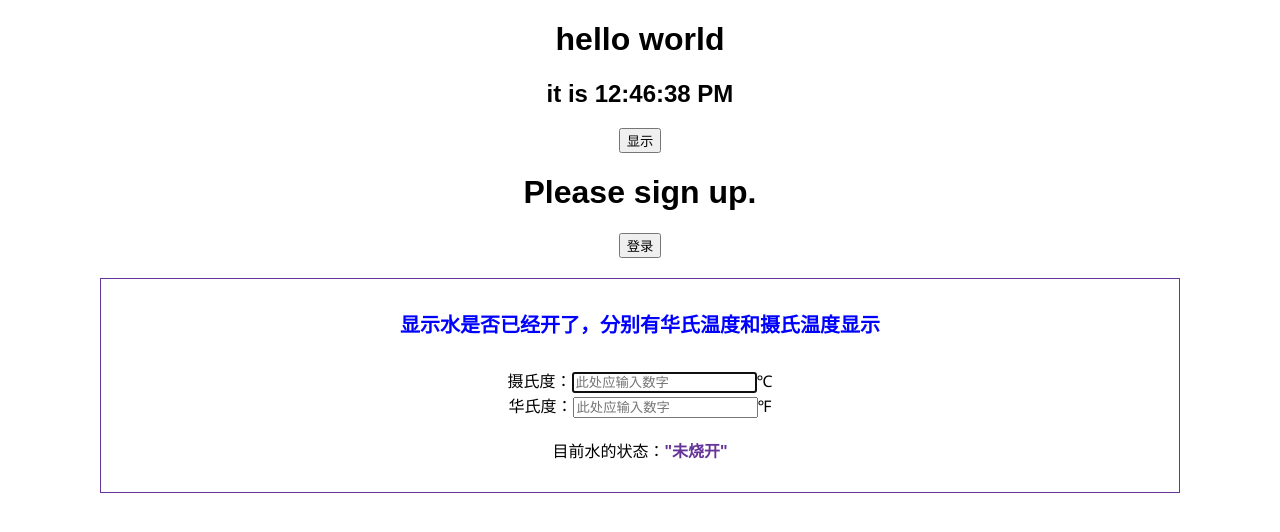
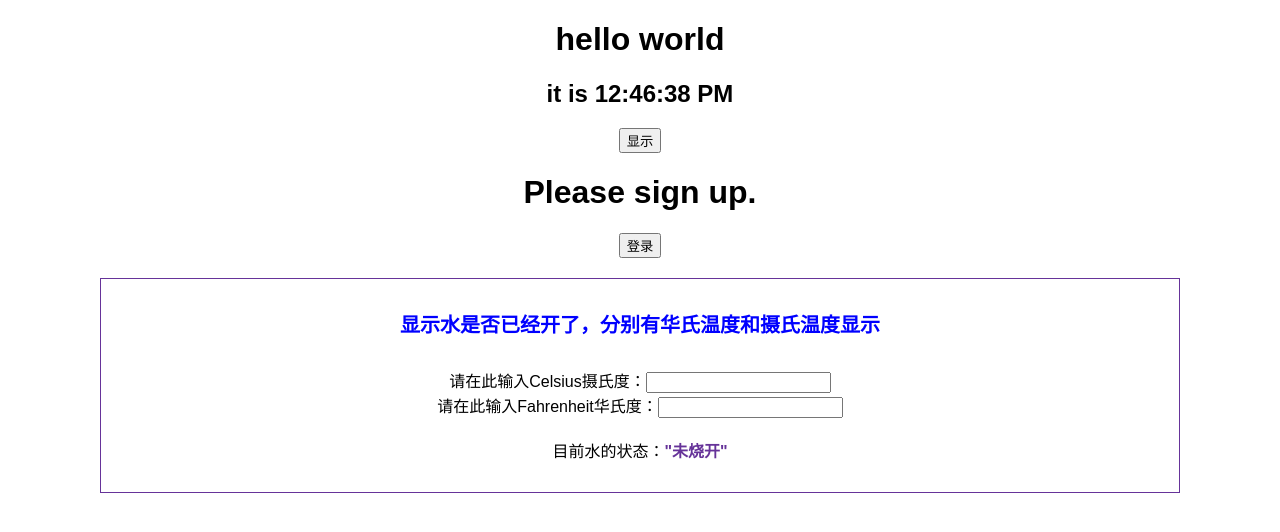
Before and after one commit to ChengMT/react-practice, a React (Create React App) app: page / in a window 1280 px wide. Shown: the top 532 px of the page. Built offline with nearby package versions, Linux system fonts and the light colour scheme.

Commit message:
温度转换

```diff
--- a/src/isLoggedIn/greet.js
+++ b/src/isLoggedIn/greet.js
@@ -1,9 +1,9 @@
 import React ,{Component} from  'react';
 
-function UserGreeting(props) {
+function UserGreeting() {
     return <h1>Welcome back!</h1>;
 }
-function GuestGreeting(props) {
+function GuestGreeting() {
     return <h1>Please sign up.</h1>;
 }
 
--- a/src/temperature/display.js
+++ b/src/temperature/display.js
@@ -1,43 +1,32 @@
 import React ,{Component} from 'react';
-// import PropTypes from 'prop-types';
+
+
 
 class Display extends React.Component{
-    // static propType = {
-    //     value: PropTypes.number
-    // }
-
     constructor(props){
         super(props);
-        this.handlehua = this.handlehua.bind(this);
-        this.handleshe = this.handleshe.bind(this);
+        this.handleClick = this.handleClick.bind(this);
     }
 
-    // 打开页面对摄氏度的输入框进行聚焦
-    componentDidMount(){
-        this.inputShe.focus()
-    }
-
-    handlehua(){
-        this.props.onhandlehua;
-    }
-
-    handleshe(){
-        this.props.onhandleshe;
+    handleClick(e){
+        this.props.onhandleClick(e.target.value)
     }
 
     render(){
+        const scale = this.props.scale;
+        const temperature = this.props.temperature;
+        const scaleList = {
+            c: 'Celsius摄氏度',
+            f: 'Fahrenheit华氏度'
+        }
         return(
             <div>
-                <div>摄氏度：<input value={this.props.she} onChange={this.handleshe} ref={(input)=>this.inputShe=input} placeholder="此处应输入数字" />℃</div>
-                <div>华氏度：<input value={this.props.hua} onChange={this.handlehua} placeholder="此处应输入数字" />℉</div>
+                请在此输入{scaleList[scale]}：
+                <input value={temperature} onChange={this.handleClick}  />
             </div>
         )
     }
 }
 
-// Display.propType = {
-//     hua: PropTypes.number,
-//     she: PropTypes.number
-// };
 
 export default Display ;
--- a/src/temperature/temperature.js
+++ b/src/temperature/temperature.js
@@ -5,81 +5,74 @@ import Display from './display.js';
 // import PropTypes from 'prop-types';
 // import Formula from './formula.js';
 
+
+function toCelsius(fahrenheit) {
+    return (fahrenheit - 32) * 5 / 9;
+  }
+
+  function toFahrenheit(celsius) {
+    return (celsius * 9 / 5) + 32;
+  }
+
+  function tryConvert(temperature, convert) {
+    const input = parseFloat(temperature);
+    if (Number.isNaN(input)) {
+        return '';
+    }
+    const output = convert(input);
+    const rounded = Math.round(output * 1000) / 1000;
+    return rounded.toString();
+
+  }
+
 class Temperature extends React.Component{
-    // static propTypes = {
-    //     hua: PropTypes.number,
-    //     she: PropTypes.number
-    //   }
-
     constructor(props){
         super(props);
-        this.state={
-            hua:"",
-            she:""
+        this.state = {
+            temperature:'',
+            scale:'c'
         }
-        this.handlehuaChange = this.handlehuaChange.bind(this);
-        // this.handlesheChange = this.handlesheChange.bind(this);
-        this.ToHua = this.ToHua.bind(this);
-        this.ToShe = this.ToShe.bind(this);
+        this.handleCelsius = this.handleCelsius.bind(this);
+        this.handleFahrenheit =this.handleFahrenheit.bind(this);
     }
 
-    handlehuaChange(e){
-        // var newShe = this.ToShe();
-        // console.log(newShe);
+    handleCelsius(temperature){
         this.setState({
-            hua:e.target.value,
-            // she:newShe
-        });
-
-
+            scale:'c',
+            temperature
+        })
     }
 
-    // handlesheChange(e){
-    //     var newHua = this.ToHua();
-    //     console.log(newHua);
-    //     this.setState({
-    //         she:e.target.value,
-    //         hua:newHua
-    //     });
-
-    // }
-
-    // 摄氏度转换为华氏度
-    ToHua(){
-        return (this.state.she * (9/5) + 32);
-    }
-
-
-    // 华氏温度转换为摄氏温度
-    ToShe(){
-        return ((this.state.hua - 32)* 5/9);
+    handleFahrenheit(temperature){
+        this.setState({
+            scale:'f',
+            temperature
+        })
     }
 
     render(){
+        const temperature = this.state.temperature;
+        const scale = this.state.scale;
+        // const temperatureNewc = <Formula value={temperature} scale='c' />
+        // const temperatureNewf = <Formula value={temperature} scale='f' />
+        const celsius = scale === 'f' ? tryConvert(temperature, toCelsius) : temperature;
+        const fahrenheit = scale === 'c' ? tryConvert(temperature, toFahrenheit) : temperature;
         return(
             <div className="global-style">
                 <div className="instructor">
                     显示水是否已经开了，分别有华氏温度和摄氏温度显示
                 </div>
                 <div>
-                    {/* <Display
-                    onhandlehua={this.handlehuaChange}
-                    onhandleshe={this.handlesheChange}
-                    she={she}
-                    hua={hua}/> */}
-                    <Display onhandlehua={this.handlehuaChange} hua={this.state.hua}/>
+                    <Display onhandleClick={this.handleCelsius} temperature={celsius} scale='c'/>
+                    <Display onhandleClick={this.handleFahrenheit} temperature={fahrenheit} scale='f'/>
                 </div>
                 <div className="content-style">
-                    <Boiling CValue='1'/>
+                    <Boiling CValue={celsius}/>
                 </div>
             </div>
         )
     }
 }
 
-    // Temperature.propType = {
-    //     hua: PropTypes.number,
-    //     she: PropTypes.number
-    // }
 
 export default Temperature;
```
Also changed, not shown: src/temperature/formula.js (deleted, +0 -52 lines).
